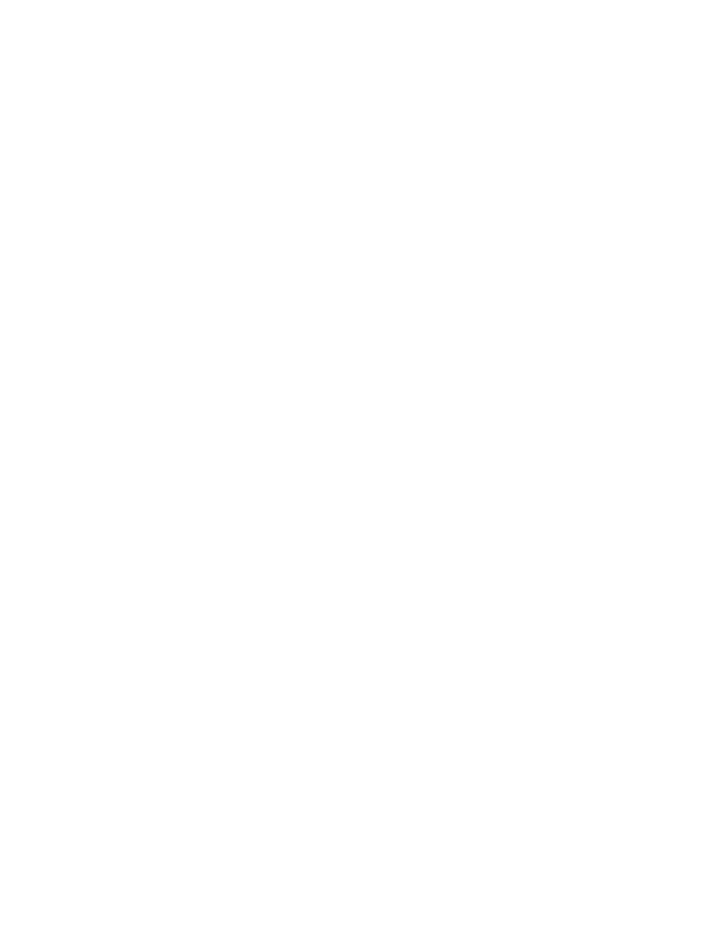
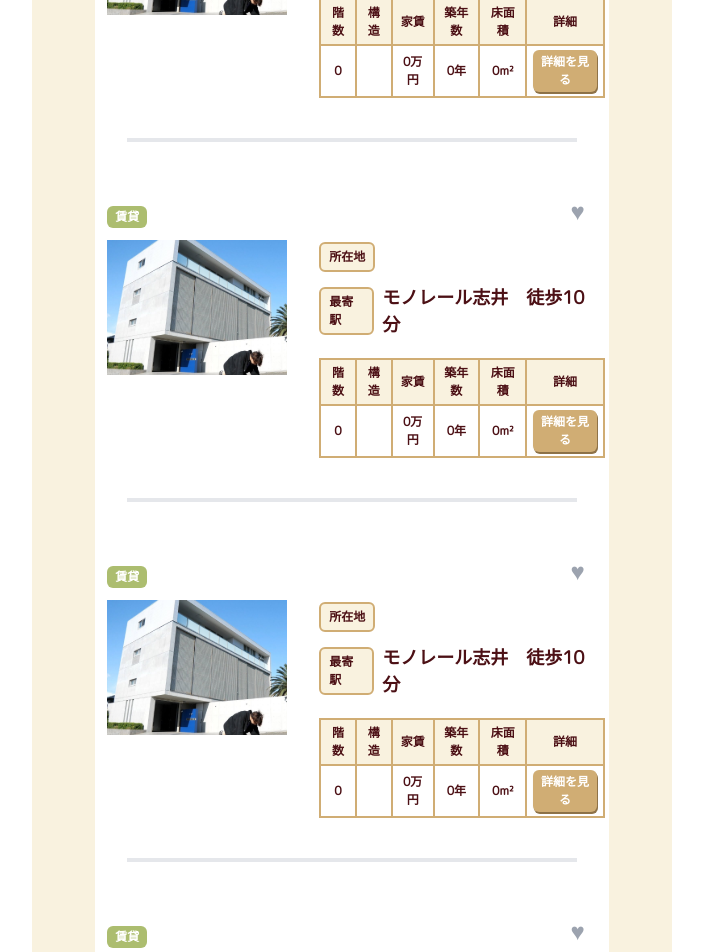
Before and after one commit to yama-chiiii/Rinomachi-Front, a Next.js app: page /history in a window 1280 px wide. Shown: the part 520-1472 px from the top of the page, without its empty margins (288-991 px from the left). Before the commit the page ends 800 px from the top, so only its background shows below. Built offline with nearby package versions, Linux system fonts and the light colour scheme; a web font is replaced by a local one.

Commit message:
feat:UIの作成

```diff
--- a/src/app/history/page.tsx
+++ b/src/app/history/page.tsx
@@ -1,7 +1,65 @@
+'use client'
+
+import House from '../component/House'
+
 const History = () => {
-    return (
-        <div></div>
-    )
+  return (
+    <div className='w-full min-h-screen flex flex-col items-center font-mPlus font-semibold '>
+      <div className='w-full lg:w-1/2 min-h-screen flex flex-col items-start px-40  bg-brown-light text-red-dark'>
+        <div className='mt-180 text-2xl lg:text-5xl text-brown-dark text-center'>
+          履歴一覧
+        </div>
+        <div className='-mt-8 lg:-mt-16 mb-12 text-xxs lg:text-lg text-brown-dark'>
+          --------------------
+        </div>
+        <div className='text-lg'>名前さんの履歴一覧</div>
+        <div className='w-full flex justify-center'>
+          <div className='w-11/12 min-h-screen mt-12 bg-white'>
+            <House
+              housetype={'賃貸'}
+              name={''}
+              address={''}
+              floors={0}
+              structure={''}
+              price={0}
+              age={0}
+              area={0}
+            />
+            <House
+              housetype={'賃貸'}
+              name={''}
+              address={''}
+              floors={0}
+              structure={''}
+              price={0}
+              age={0}
+              area={0}
+            />
+            <House
+              housetype={'賃貸'}
+              name={''}
+              address={''}
+              floors={0}
+              structure={''}
+              price={0}
+              age={0}
+              area={0}
+            />
+            <House
+              housetype={'賃貸'}
+              name={''}
+              address={''}
+              floors={0}
+              structure={''}
+              price={0}
+              age={0}
+              area={0}
+            />
+          </div>
+        </div>
+      </div>
+    </div>
+  )
 }
 
-export default History;
+export default History
```
